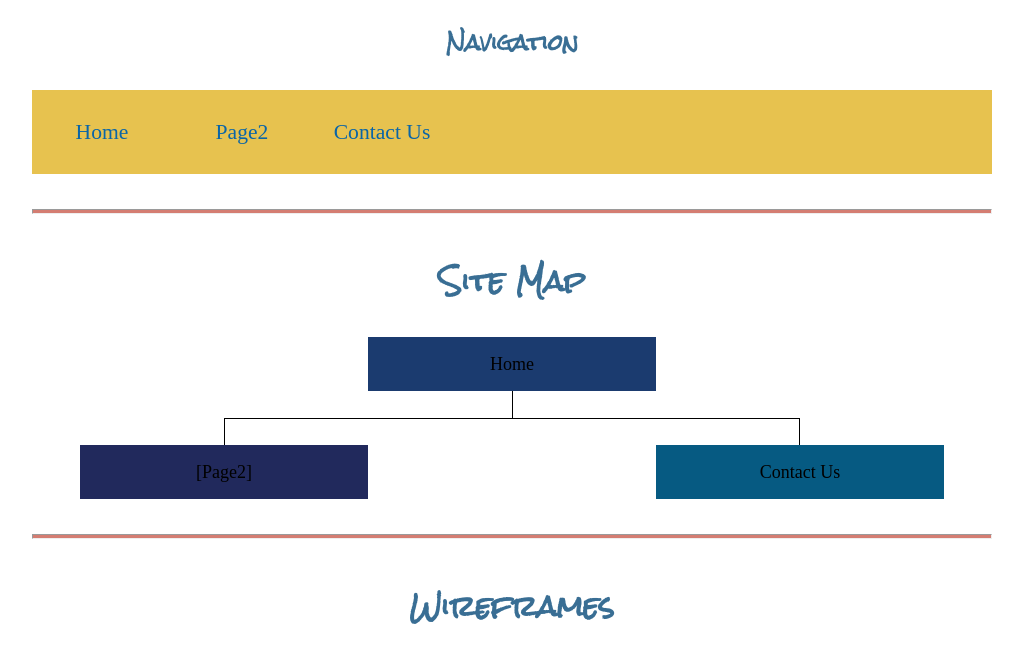
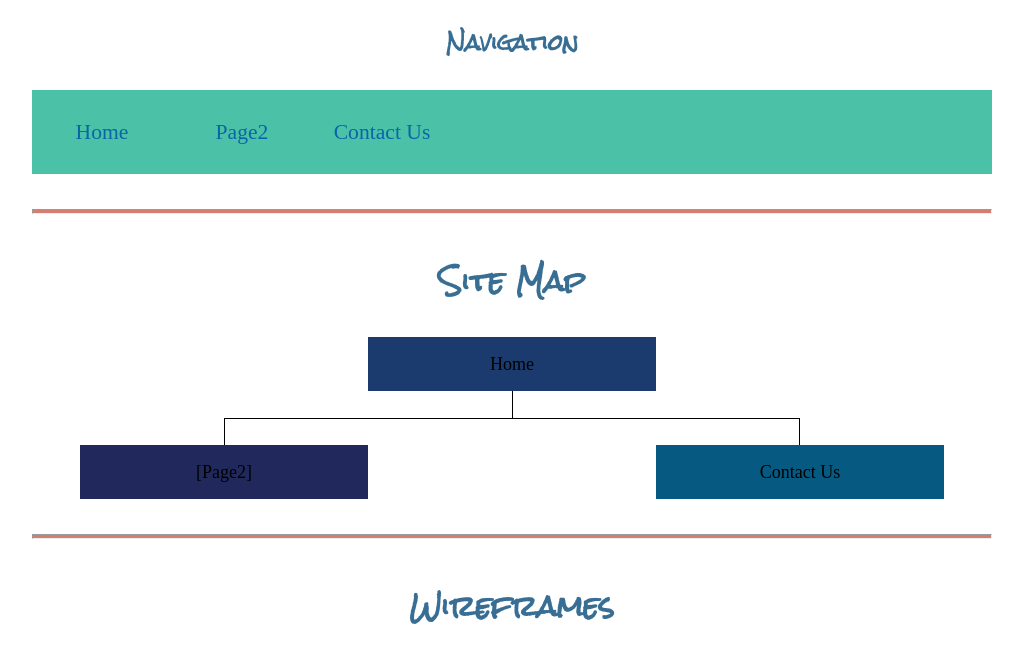
Before and after one commit to Godwinessienbyuidaho/WDD130, a plain HTML site: page wwr/site-plan-rafting.html in a window 1280 px wide. Shown: the part 2373-3031 px from the top of the page, without its empty margins (128-1151 px from the left). Drawn offline with Linux system fonts and the light colour scheme.

Commit message:
background color modified

```diff
--- a/wwr/styles/site-plan-rafting.css
+++ b/wwr/styles/site-plan-rafting.css
@@ -22,7 +22,7 @@ Fonts are separated by a & */
   --paragraph-color-on-color: rgb(255, 255, 255); /* paragraph text on a colored background */
   --paragraph-background-color: #399194  ;
   --nav-link-color: #0a65a7;
-  --nav-background-color: #E7C24F;
+  --nav-background-color: #4BC2A8;
   --nav-hover-link-color: rgba(167, 122, 104, 0.589);
   --nav-hover-background-color: #396E94;
 }
```
